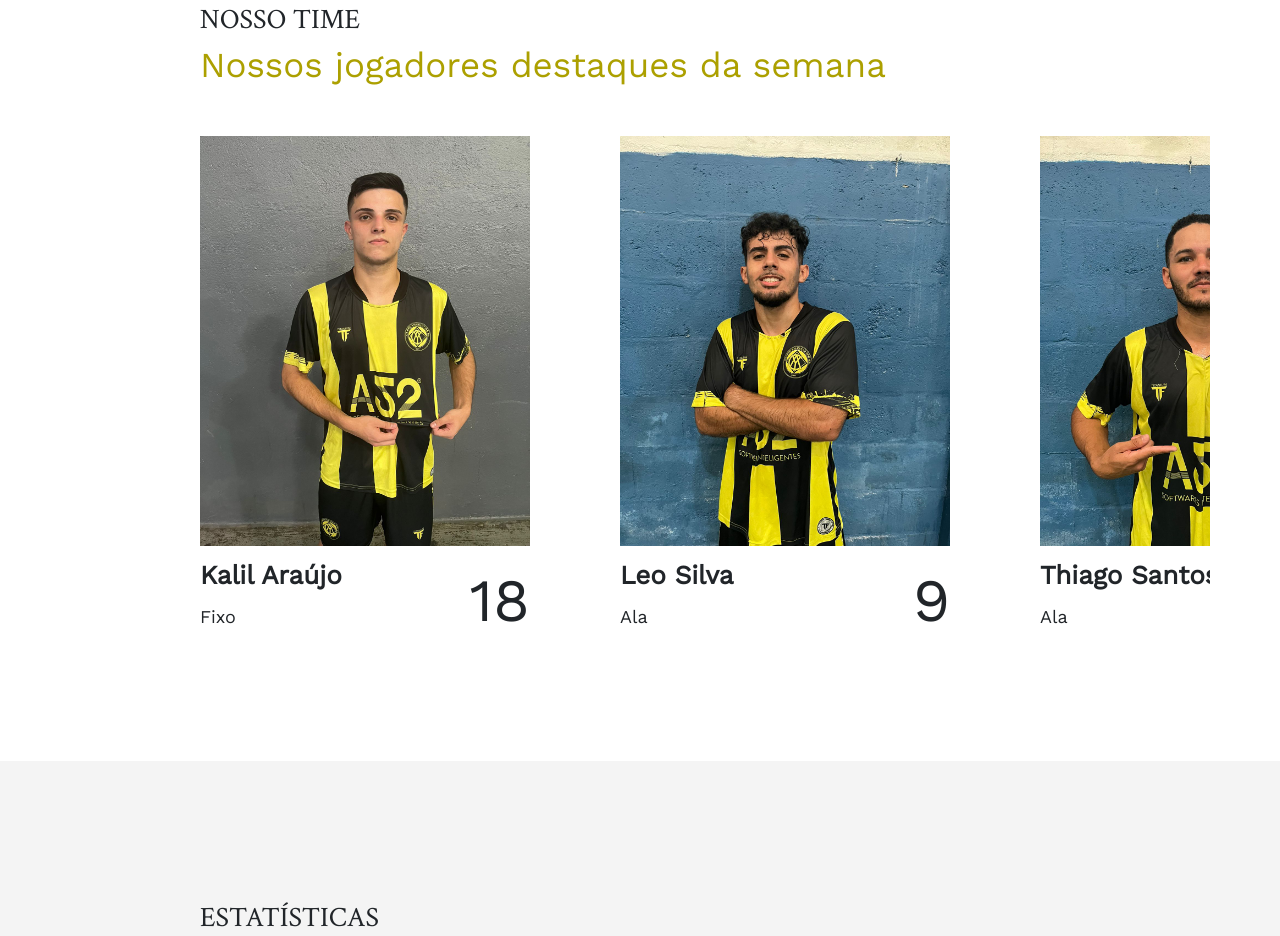
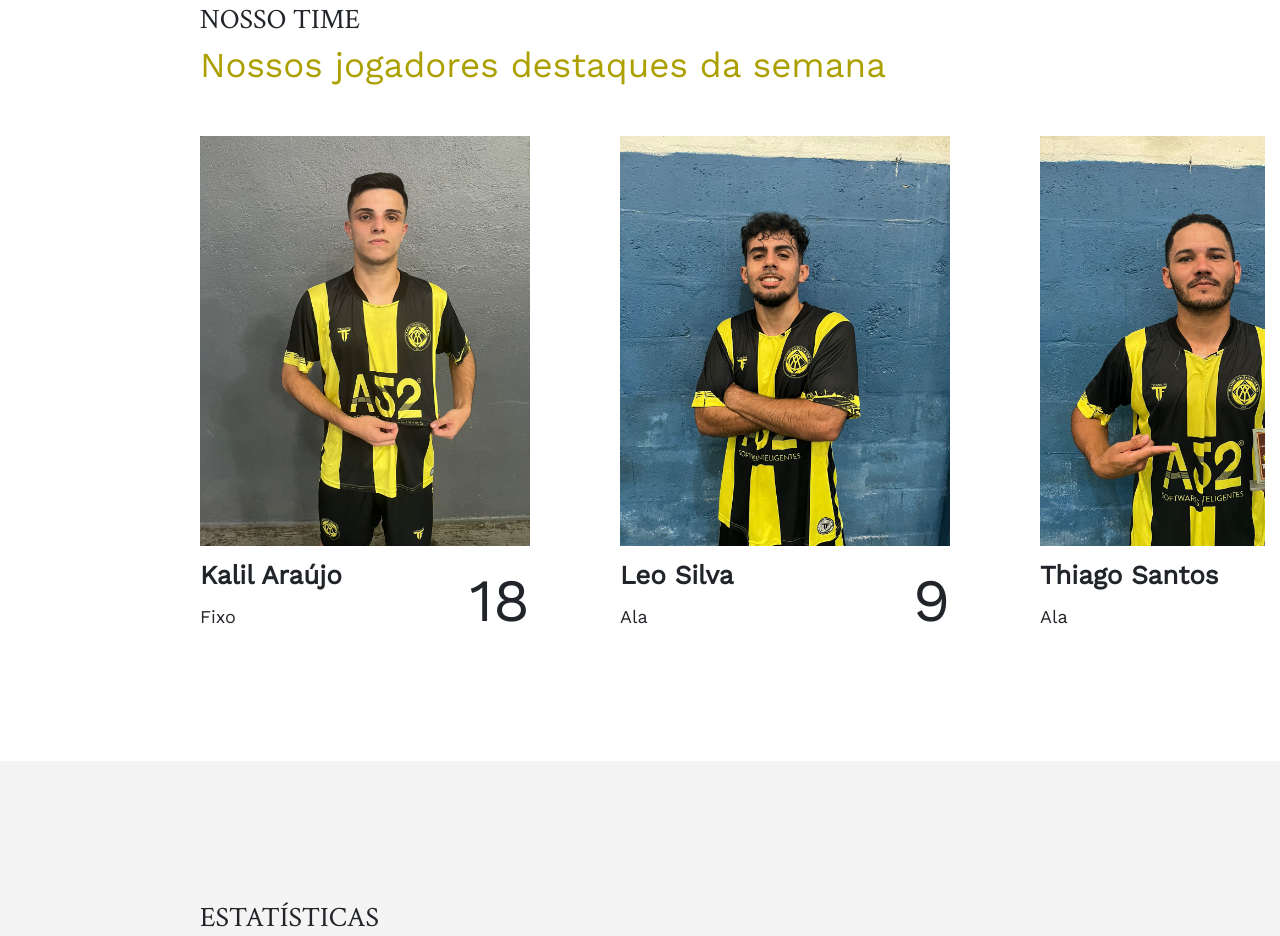
Before and after one commit to nobregagui/new-atletic, a plain HTML site: page index.html in a window 1280 px wide. Shown: the part 1468-2404 px from the top of the page. Drawn offline with nearby package versions, Linux system fonts and the light colour scheme.

Commit message:
Ajustando card dos melhores jogadores

```diff
--- a/src/components/BestPlayers/style.css
+++ b/src/components/BestPlayers/style.css
@@ -8,7 +8,7 @@
     display: flex;
     gap: 90px;
     overflow-x: auto !important;
-    margin: 50px 70px 60px 0px;
+    margin: 50px 15px 60px 0px;
     padding-bottom: 55px;
 }
 
```
